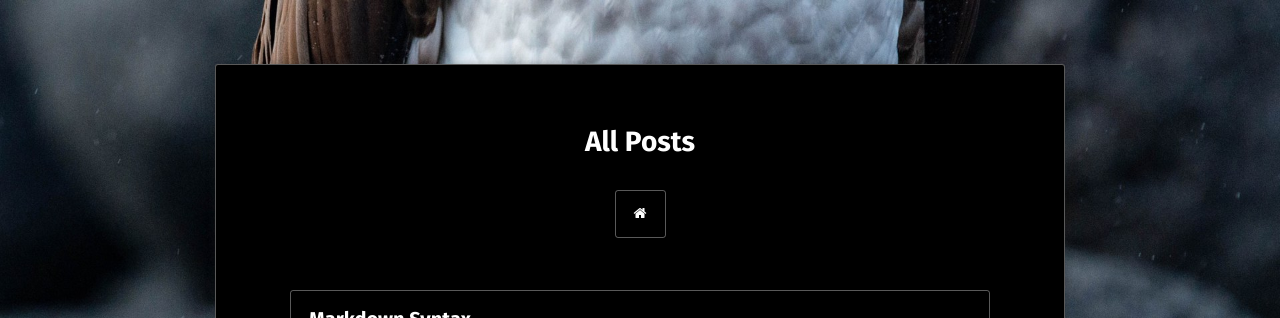
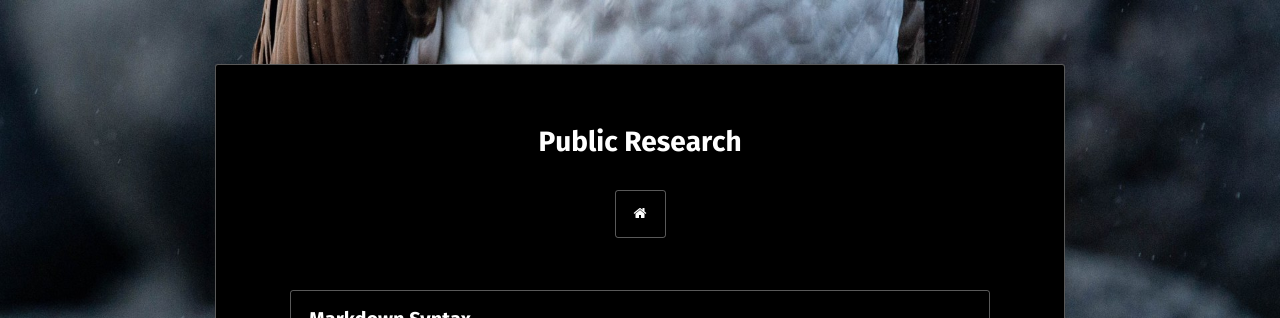
Before and after one commit to sula-research/sula-research.github.io, a Jekyll site: the page built from posts/index.md, in a window 1280 px wide. Shown: the top 318 px of the page. Built offline with Jekyll 4.4.1, drawn with Linux system fonts in a browser that asks for light colours; some web fonts are replaced.

Commit message:
New bird logo, rename Posts to Public Research, drop Facebook and Instagram
- Replace logo with bird logo 02 (transparent PNG), shown at 170px
- Rename Posts to Public Research on the home button, page title and menu
- Remove facebook and instagram from the social icons
- README: document the changes and add an "Adding content" guide

Co-Authored-By: Claude Sonnet 5.5 <noreply@anthropic.com>

```diff
--- a/_config.yml
+++ b/_config.yml
@@ -39,12 +39,10 @@ disqus_shortname:   taylantatli
 #bing-verify:
 #email:
 twitter:            username
-facebook:           username
 github-url:         username
 #stackoverflow:     123456/username   from a "http://stackoverflow.com/users/123456/username" link
 #linkedin:          username
 #xing:              username
-instagram:          username
 #lastfm:            username
 #tumblr:            username
 #medium:            '@username'
--- a/_includes/nav.html
+++ b/_includes/nav.html
@@ -86,9 +86,9 @@
 				</ul><!-- /.dl-submenu -->
 			</li>
 			<li>
-				<a href="#">Posts</a>
+				<a href="#">Public Research</a>
 				<ul class="dl-submenu">
-					<li><a href="{{ site.url }}/posts/">All Posts</a></li>
+					<li><a href="{{ site.url }}/posts/">All Public Research</a></li>
 					<li><a href="{{ site.url }}/tags/">All Tags</a></li>
 				</ul>
 			</li>
--- a/_layouts/home.html
+++ b/_layouts/home.html
@@ -36,7 +36,7 @@ layout: compress
                          About
                          </a>
                          <a class="btn zoombtn" href="{{ site.url }}/posts">
-                         Posts
+                         Public Research
                          </a>
                          <a class="btn zoombtn" href="{{ site.url }}/projects">
                          Projects
--- a/_sass/site.scss
+++ b/_sass/site.scss
@@ -262,7 +262,7 @@ header .entry-meta {
 	border: 0;
 	border-radius: 0;
 	height: auto;
-	width: 210px;
+	width: 170px;
 	margin-top: 10px;
 }
 
--- a/posts/index.md
+++ b/posts/index.md
@@ -1,6 +1,6 @@
 ---
 layout: post-list
-title: All Posts
-excerpt: "A List of Posts"
+title: Public Research
+excerpt: "A List of Public Research"
 comments: false
 ---
```
Also changed, not shown: README.md, assets/img/logo.png.
